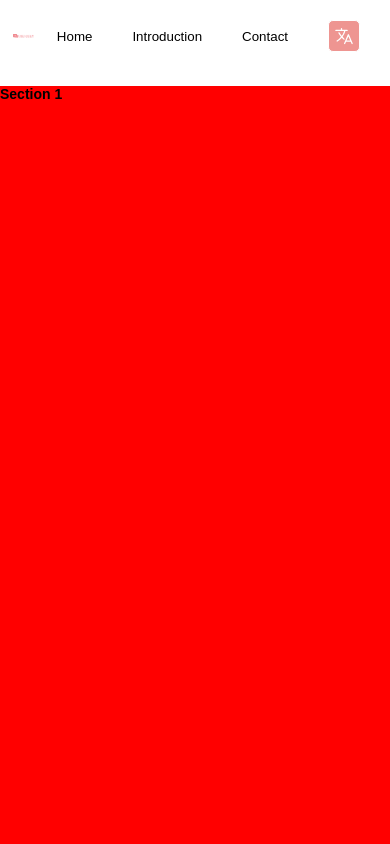
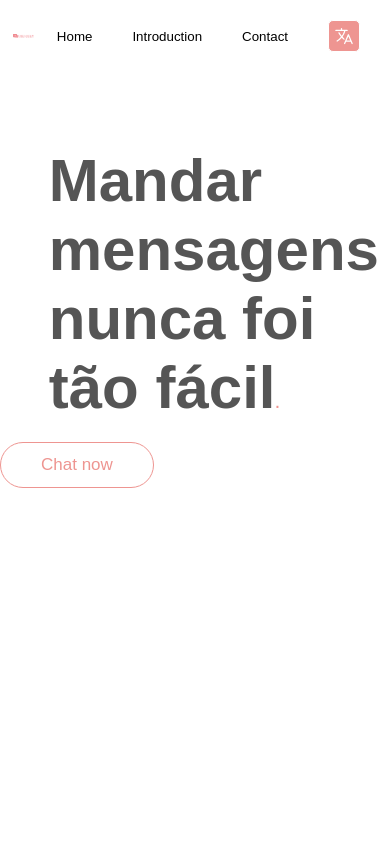
Before and after one commit to GustafXL/the-chat-web, a Next.js app: page / in a window 390 px wide. Shown: the top 844 px of the page. Built offline with nearby package versions, Linux system fonts and the light colour scheme.

Commit message:
Fixes on first section and added the cellphone image

```diff
--- a/src/components/SectionOne/index.tsx
+++ b/src/components/SectionOne/index.tsx
@@ -1,12 +1,15 @@
 import React from 'react';
 import { useTranslation } from 'react-i18next';
+import ChatNow from './ChatNowButton';
+import SendMessage from './SendMessage';
 
 
 const SectionOne = () => {
     const { t } = useTranslation();
     return (
         <div className="section-one-container" id='s1'>
-            <h1>Section 1</h1>
+            <SendMessage />
+            <ChatNow />
         </div>
     );
 }
--- a/src/pages/index.tsx
+++ b/src/pages/index.tsx
@@ -5,8 +5,6 @@ import styles from '@/styles/Home.module.css'
 const inter = Inter({ subsets: ['latin'] })
 
 import HeaderMenu from '@/components/HeaderMenu'
-import SendMessage from '@/components/Home/SendMessage'
-import ChatNow from '@/components/Home/ChatNowButton'
 import SectionOne from '@/components/SectionOne';
 import SectionTwo from '../components/SectionTwo';
 import SectionThree from '../components/SectionThree';
@@ -107,10 +105,6 @@ export default function Home() {
         </div>
 
       </main>
-      <main>
-        <SendMessage />
-        <ChatNow/>
-      </main>
     </>
   )
 }
--- a/src/styles/MessageButton.module.css
+++ b/src/styles/MessageButton.module.css
@@ -7,12 +7,11 @@
     font-weight: 400;
     font-size: 17px;
     cursor: pointer;
-    margin-top: 50px;
 }
 .ButtonMessageContent {
     width: 400px;
     max-width: 100%;
     width: 960px;
     max-width: 100%;
-    margin: auto;
+    margin: 10px auto;
 }
--- a/src/styles/SendMessage.module.css
+++ b/src/styles/SendMessage.module.css
@@ -10,7 +10,7 @@
 }
 .messageContent {
     width: 75%;
-    margin: auto;
+    margin: 10px auto;
 }
 .dotText {
     color: #EE9591;
--- a/src/styles/globals.css
+++ b/src/styles/globals.css
@@ -120,6 +120,7 @@ h1, h2, h3, h4, h5, h6, p, span {
 
 .section-one-container {
   display: flex;
+  flex-direction: column;
 }
 
 .section-two-container {
@@ -132,7 +133,7 @@ h1, h2, h3, h4, h5, h6, p, span {
 
 #s1 {
   height: 90vh;
-  background-color: red;
+  background-color: white;
 }
 
 #s2 {
```
Also changed, not shown: public/img/cellphone.png (added), src/components/SectionOne/ChatNowButton.tsx (renamed from src/components/Home/ChatNowButton.tsx), src/components/SectionOne/SendMessage.tsx (renamed from src/components/Home/SendMessage.tsx).
